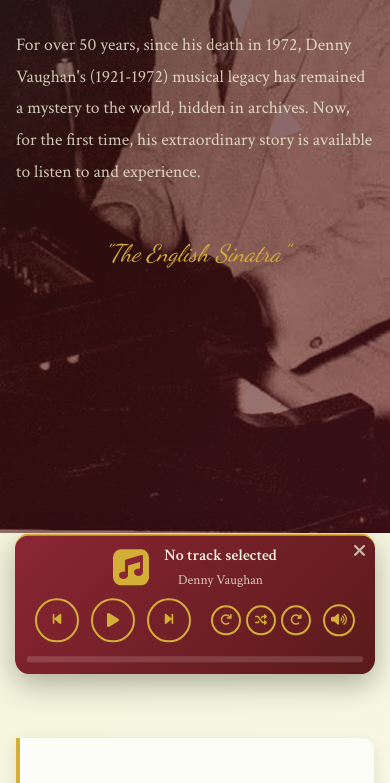
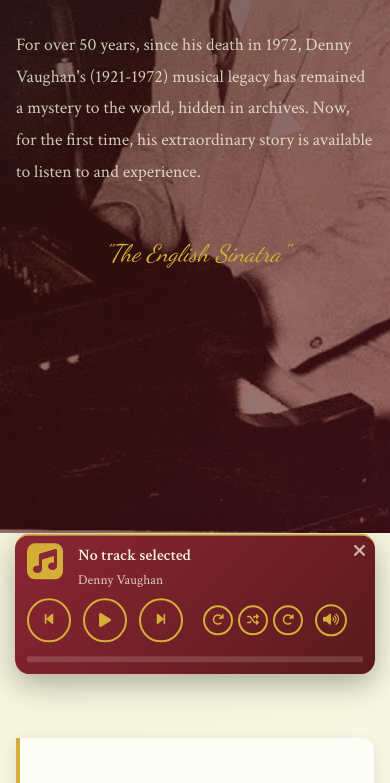
Before and after one commit to kitsmusic/denny-vaughan_website, a plain HTML site: page index.html in a window 390 px wide. Shown: the part 311-1094 px from the top of the page. Drawn offline with nearby package versions, Linux system fonts and the light colour scheme.

Commit message:
style: align player info to left for consistent mobile layout

```diff
--- a/styles.css
+++ b/styles.css
@@ -1548,6 +1548,7 @@ p {
 .global-player-info {
     display: flex;
     align-items: center;
+    justify-content: flex-start;
     gap: 15px;
     flex: 1;
     min-width: 0;
@@ -1882,13 +1883,20 @@ p {
     .global-player-content {
         flex-direction: column;
         gap: 8px;
+        align-items: flex-start !important;
     }
 
     .global-player-info {
-        justify-content: center;
-        text-align: center;
+        justify-content: flex-start !important;
+        text-align: left !important;
         order: 0;
         margin-top: 0;
+        width: 100%;
+        align-items: flex-start;
+    }
+
+    .global-player-details {
+        text-align: left !important;
     }
 
     .global-player-controls {
@@ -2135,6 +2143,17 @@ p {
         font-size: 0.9rem;
     }
 
+    .global-player-info {
+        justify-content: flex-start !important;
+        text-align: left !important;
+        width: 100%;
+        align-items: flex-start;
+    }
+
+    .global-player-details {
+        text-align: left !important;
+    }
+
     .global-progress {
         margin-top: 8px;
         margin-bottom: 4px;
```
